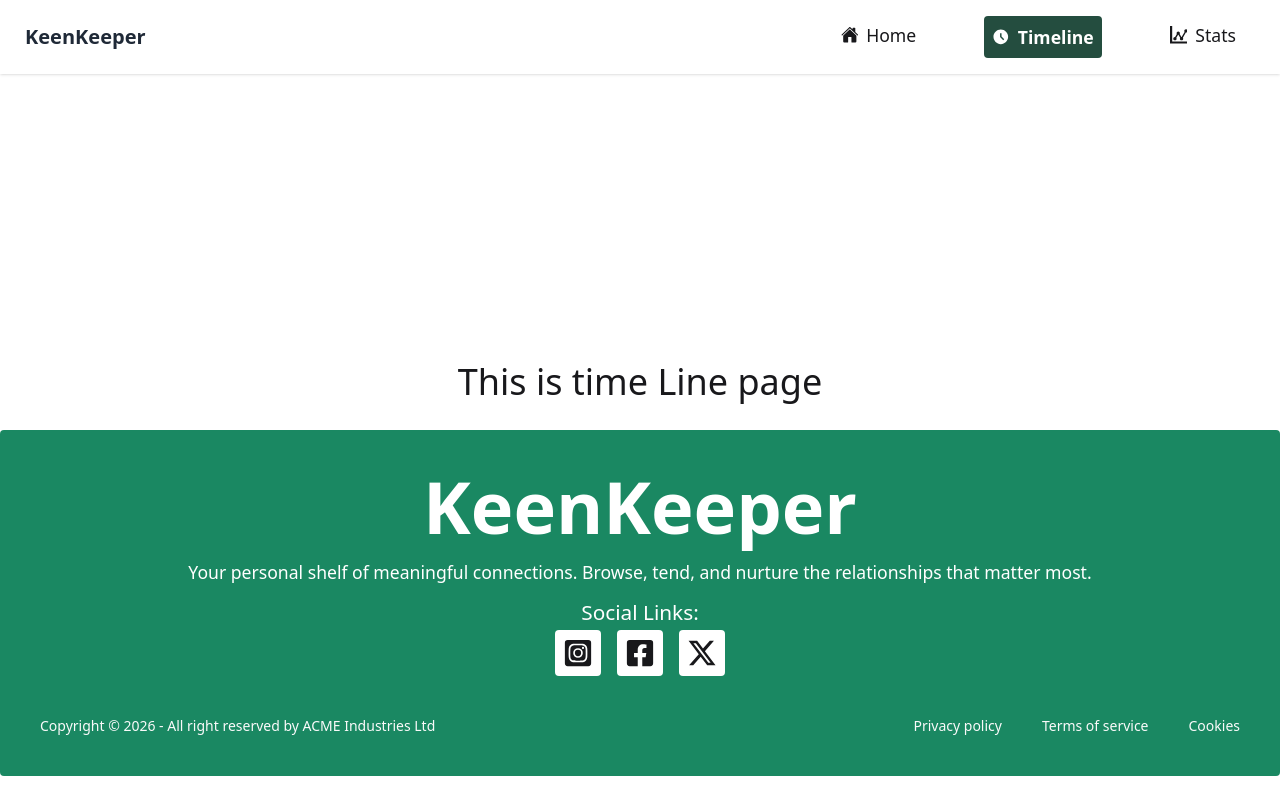
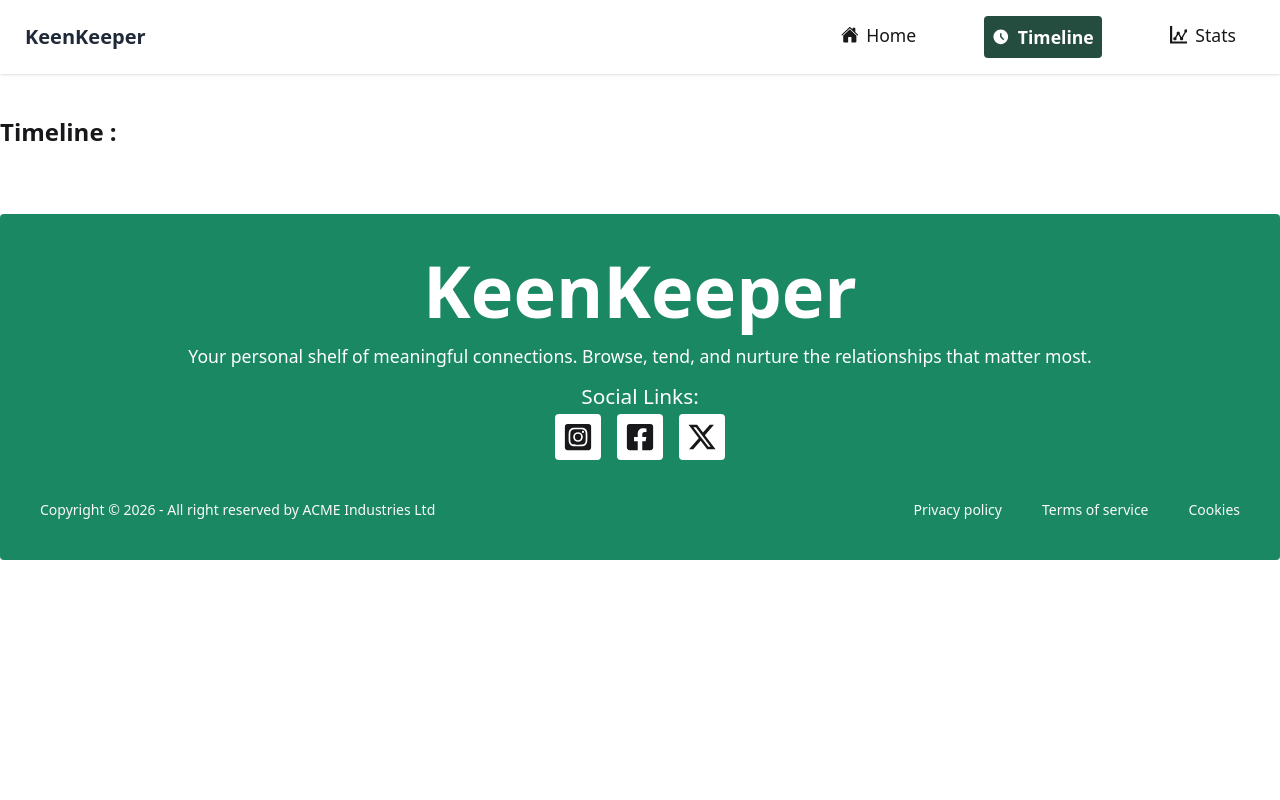
Before and after one commit to mdlimonislam000000-code/Keen-Keeper, a Next.js app: page /timeline in a window 1280 px wide. Built offline with nearby package versions, Linux system fonts and the light colour scheme.

Commit message:
timeline done

```diff
--- a/src/app/[friendId]/page.jsx
+++ b/src/app/[friendId]/page.jsx
@@ -1,3 +1,5 @@
+
+import ContactButton from '@/components/contacts/contactsButton';
 import Image from 'next/image';
 import React from 'react';
 
@@ -126,6 +128,15 @@ const friends = [
 const FriendDetailPage = async ({ params }) => {
     const { friendId } = await params;
     const friend = friends.find(friend => friend.id === parseInt(friendId))
+
+    if (!friend) {
+        return (
+            <div className='flex justify-center items-center h-screen'>
+                <h1 className='text-2xl font-bold'>Friend Not Found!</h1>
+            </div>
+        );
+    }
+
     return (
         <div className='max-w-3/4 mx-auto'>
             <div className='  mx-auto mt-20 flex  gap-11 '>
@@ -198,22 +209,8 @@ const FriendDetailPage = async ({ params }) => {
                         </div>
                     </div>
 
-                    <div className='mt-10 bg-amber-50 p-7 rounded'>
-                        <p className='text-[1.2rem] font-bold'>Quick Check-In:</p>
-                        <div className='flex justify-between '>
-                            <div className='bg-white px-10 py-7 mt-5 rounded-2xl btn btn-ghost'>
-                                <button className=''>Call</button>
-                            </div>
+                    <ContactButton friend={friend}></ContactButton>
 
-                            <div className='bg-white px-10 py-7 mt-5 rounded-2xl btn btn-ghost'>
-                                <p>Text</p>
-                            </div>
-
-                            <div className='bg-white px-10 py-7 mt-5 rounded-2xl btn btn-ghost'>
-                                <p>Video</p>
-                            </div>
-                        </div>
-                    </div>
                 </div>
             </div>
         </div>
--- a/src/app/layout.js
+++ b/src/app/layout.js
@@ -2,6 +2,7 @@ import { Geist, Geist_Mono } from "next/font/google";
 import "./globals.css";
 import Navbar from "@/components/navber/Navbar";
 import Footer from "@/components/footer/Footer";
+import { CallProvider } from "@/context/callcontext";
 
 const geistSans = Geist({
   variable: "--font-geist-sans",
@@ -26,10 +27,33 @@ export default function RootLayout({ children }) {
       className={`${geistSans.variable} ${geistMono.variable} h-full antialiased`}
     >
       <body className="min-h-full flex flex-col">
-        <Navbar></Navbar>
-        {children}
-        <Footer></Footer>
-        </body>
+        <CallProvider>
+          <Navbar></Navbar>
+          {children}
+          <Footer></Footer>
+        </CallProvider>
+      </body>
     </html>
   );
 }
+
+
+// import { CallProvider } from "@/context/callcontext";
+// import "./globals.css";
+
+// export const metadata = {
+//   title: "KeenKeeper",
+//   description: "Manage your friends effectively",
+// };
+
+// export default function RootLayout({ children }) {
+//   return (
+//     <html lang="en" data-theme="light">
+//       <body>
+//         <CallProvider>
+//           {children}
+//         </CallProvider>
+//       </body>
+//     </html>
+//   );
+// }
--- a/src/app/timeline/page.jsx
+++ b/src/app/timeline/page.jsx
@@ -1,9 +1,25 @@
-import React from 'react';
+'use client'
+import { CallContext } from '@/context/callcontext';
+import React, { useContext } from 'react';
 
 const TimeLinePage = () => {
+    const {callData} = useContext(CallContext)
     return (
-        <div>
-            <p className="text-center text-4xl mt-72">This is time Line page</p>
+        <div className='container mx-auto mt-10'>
+            <p className='text-[1.5rem] font-bold mb-9'>Timeline : </p>
+
+            {
+                callData.map((item)=> (
+                    <div key={item.id} className='flex gap-8 p-5 mb-5 rounded bg-amber-50 items-center'>
+                        <div>
+                            {item.icon}
+                        </div>
+
+                        <div>
+                            <p>meetup with <span className='text-[1.2rem] font-bold'>{item.name}</span></p>                            <p>{item.date}</p>                        </div>
+                    </div>
+                ))
+            }
         </div>
     );
 };
--- /dev/null
+++ b/src/components/contacts/contactsButton.jsx
@@ -0,0 +1,56 @@
+'use client'
+import { useContext } from 'react';
+import { CallContext } from '@/context/callcontext';
+import { useRouter } from "next/navigation";
+import { MdCall } from 'react-icons/md';
+import { FaEnvelopeOpenText, FaVideo } from 'react-icons/fa';
+
+
+const ContactButton = ({ friend }) => {
+    const { callData, setCallData } = useContext(CallContext);
+    const router = useRouter();
+
+    const handelCallNow = (type, icon) => {
+        if (friend) {
+            const newEntry = {
+                id: Date.now(),
+                type: type,
+                name: friend.name,
+                icon: icon,
+                date: new Date().toLocaleDateString('en-US', {
+                    month: 'long',
+                    day: 'numeric',
+                    year: 'numeric'
+                }),
+            };
+            setCallData((prevData) => [newEntry, ...prevData]);
+
+            console.log(friend)
+            alert(`${friend.name} You are calling`);
+        }
+
+    }
+
+
+    return (
+        <div className='mt-10 bg-amber-50 p-7 rounded'>
+            <p className='text-[1.2rem] font-bold'>Quick Check-In:</p>
+
+            <div className='flex justify-between '>
+                <div onClick={() => handelCallNow('Call', <MdCall />)} className='bg-white px-10 py-7 mt-5 rounded-2xl btn btn-ghost'>
+                    <button className=''>Call</button>
+                </div>
+
+                <div onClick={() => handelCallNow('Text', <FaEnvelopeOpenText />)} className='bg-white px-10 py-7 mt-5 rounded-2xl btn btn-ghost'>
+                    <p>Text</p>
+                </div>
+
+                <div onClick={() => handelCallNow('Video', <FaVideo />)} className='bg-white px-10 py-7 mt-5 rounded-2xl btn btn-ghost'>
+                    <p>Video</p>
+                </div>
+            </div>
+        </div>
+    );
+};
+
+export default ContactButton;
--- /dev/null
+++ b/src/context/callcontext.jsx
@@ -0,0 +1,18 @@
+'use client';
+import { createContext, useState } from 'react';
+
+export const CallContext = createContext();
+
+export const CallProvider = ({ children }) => {
+
+    const [callData, setCallData] = useState([]);
+    const addToTimeline = (newEntry) => {
+        setCallData((prevData) => [newEntry, ...prevData]);
+    };
+
+    return (
+        <CallContext.Provider value={{ callData, setCallData, addToTimeline }}>
+            {children}
+        </CallContext.Provider>
+    );
+};
```
